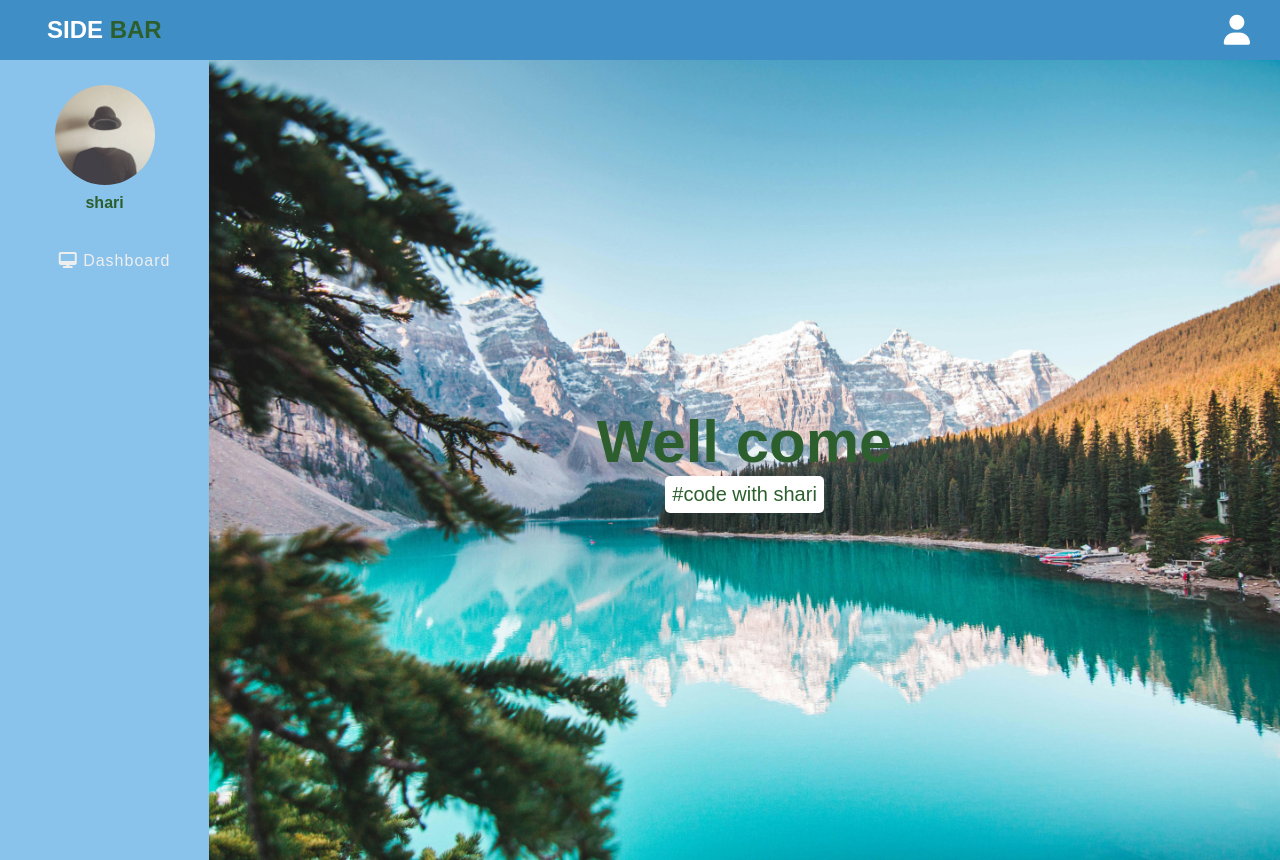
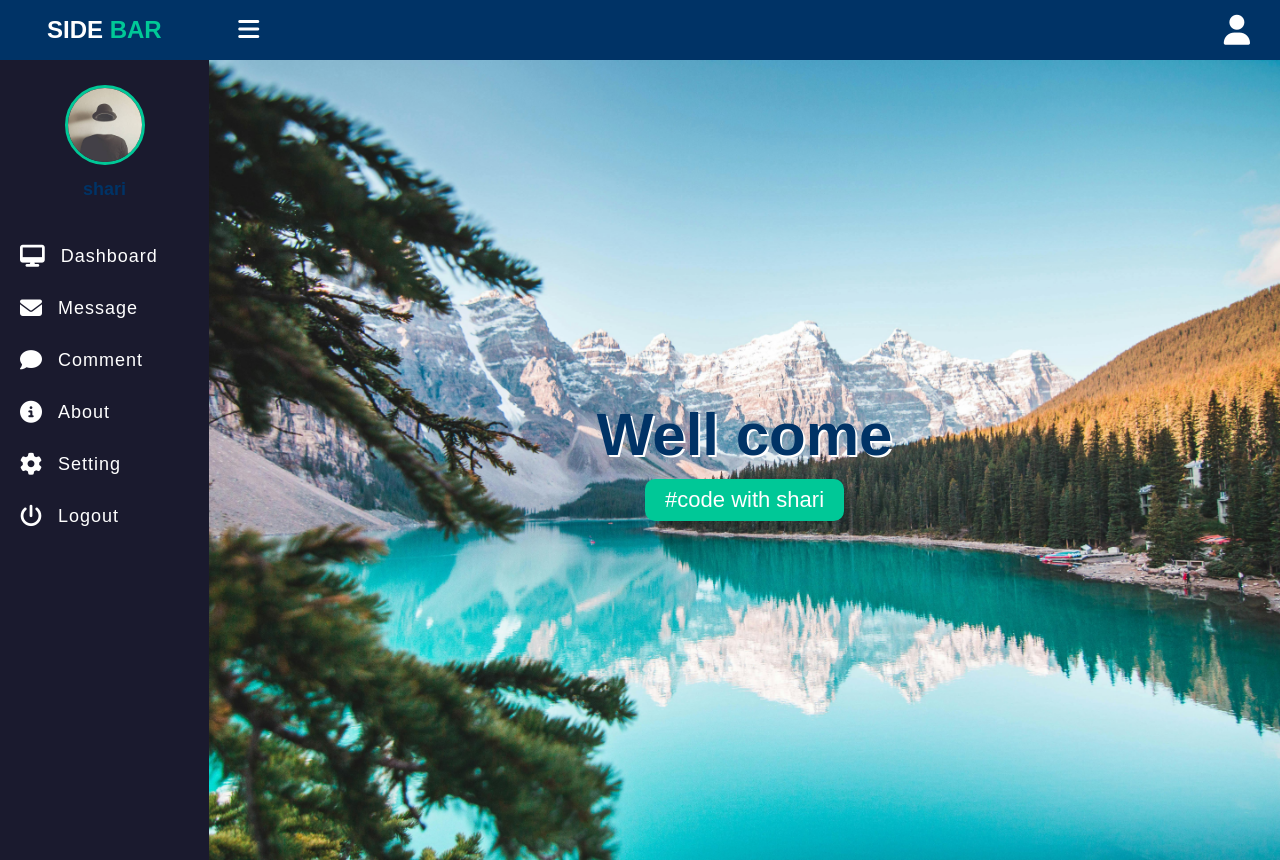
Before and after one commit to shaharyar522/Sidebar-Menu-Dashboard, a PHP site: page / in a window 1280 px wide. Run offline with PHP 8.4, Linux system fonts and the light colour scheme.

Commit message:
working on sytling

```diff
--- a/css/style.css
+++ b/css/style.css
@@ -1,97 +1,159 @@
-
-
-*{
+* {
     padding: 0;
     margin: 0;
     box-sizing: border-box;
-    font-family: sans-serif;
+    font-family: 'Poppins', sans-serif;
 }
-.header{
+
+body {
+    background-color: #f5f7fa;
+}
+
+.header {
     display: flex;
     justify-content: space-between;
     align-items: center;
     padding: 15px 30px;
-    background-color:#408EC6;
+    background-color: #003366;
     color: #FFFFFF;
 }
-.u-name{
-    font-family: 20px;
+
+.u-name {
+    font-size: 24px;
     padding-left: 17px;
 }
-.u-name b{
-    color: #2C5F2D;
+
+.u-name b {
+    color: #00C897;
 }
-.header i{
-font-size: 30px;
-cursor: pointer;
-color: #FFFFFF;
+
+.header i {
+    font-size: 30px;
+    cursor: pointer;
+    color: #FFFFFF;
+    transition: color 0.3s;
 }
-.header i:hover{
-    color: #2C5F2D;
+
+.header i:hover {
+    color: #00C897;
 }
+
 .user-p {
     text-align: center;
-
-    padding-top: 25px;
-}
-.user-p img {
-    width: 100px;
-    height: 100px; /* Add this */
-    object-fit: cover; /* This helps the image not look stretched */
-    border-radius: 50%;
+    padding: 25px 0;
 }
 
-
-.user-p h4{
-    color: #2C5F2D;
-    padding: 5px 0;
+.user-p img {
+    width: 80px;
+    height: 80px;
+    object-fit: cover;
+    border-radius: 50%;
+    border: 3px solid #00C897;
 }
 
-.side-bar{
+.user-p h4 {
+    color: #003366;
+    margin-top: 10px;
+    font-size: 18px;
+}
+
+.side-bar {
     width: 250px;
-    background-color:#89c3ec;
+    background-color: #1A1A2E;
     min-height: 100vh;
+    transition: 0.4s ease;
+    position: relative;
 }
-.body{
+
+.body {
     display: flex;
 }
+
 .section-1 {
     width: 100%;
-    background:url(../images/pexels-jaime-reimer-1376930-2662116.jpg) ;
-    background-size: cover;
-    background-position: center;
+    background: url(../images/pexels-jaime-reimer-1376930-2662116.jpg) no-repeat center center/cover;
     display: flex;
     justify-content: center;
     align-items: center;
     flex-direction: column;
+    min-height: 100vh;
 }
-.section-1 h1{
-    color: #2C5F2D;
+
+.section-1 h1 {
+    color: #003366;
     font-size: 60px;
+    text-shadow: 2px 2px #ffffff;
 }
+
 .section-1 p {
-    color: #2C5F2D;
-    font-size: 20px;
-    background-color: #fff;
-    padding: 7px;
-    border-radius: 5px;
+    color: #ffffff;
+    font-size: 22px;
+    background-color: #00C897;
+    padding: 8px 20px;
+    margin-top: 10px;
+    border-radius: 10px;
 }
+
 .side-bar ul {
-     margin-top: 20px;
-     list-style: none;
+    margin-top: 30px;
+    list-style: none;
+    padding: 0;
+}
 
+.side-bar ul li {
+    font-size: 18px;
+    padding: 15px 20px;
+    white-space: nowrap;
+    overflow: hidden;
+    text-overflow: ellipsis;
+    transition: background 0.3s, color 0.3s;
 }
-.side-bar ul li{
-    font-size: 16px;
-    padding: 15px 0px;
-    padding-left: 20px;
+
+.side-bar ul li:hover {
+    background-color: #00C897;
 }
-.side-bar ul li:hover{
-    background-color: #2C5F2D;
+
+.side-bar ul li a {
+    display: flex;
+    align-items: center;
+    text-decoration: none;
+    color: #FFFFFF;
+    letter-spacing: 1px;
 }
-.side-bar ul li a{
-   text-decoration: none;
-   color: #eee;
-   cursor: pointer;
-   letter-spacing: 1px;
+
+.side-bar ul li a i {
+    font-size: 22px;
+    margin-right: 15px;
 }
+
+#navbtn {
+    display: inline-block;
+    margin-left: 70px;
+    font-size: 24px;
+    transition: color 0.3s;
+}
+
+#checkbox {
+    display: none;
+}
+
+/* Sidebar Collapse */
+#checkbox:checked ~ .body .side-bar {
+    width: 70px;
+}
+
+#checkbox:checked ~ .body .side-bar .user-p {
+    display: none;
+}
+
+#checkbox:checked ~ .body .side-bar ul li a span {
+    display: none;
+}
+
+#checkbox:checked ~ .body .side-bar ul li a {
+    justify-content: center;
+}
+
+#checkbox:checked ~ .body .side-bar ul li a i {
+    margin-right: 0;
+}
--- a/index.php
+++ b/index.php
@@ -13,8 +13,13 @@
 </head>
 
 <body>
+    <input type="checkbox" id="checkbox">
     <header class="header">
-        <h2 class="u-name">SIDE <b>BAR</b></h2>
+        <h2 class="u-name">SIDE <b>BAR</b>
+            <label for="checkbox">
+                <i id="navbtn" class="fa fa-bars" aria-hidden="true"></i>
+            </label>
+        </h2>
         <i class="fa fa-user" aria-hidden="true"></i>
     </header>
 
@@ -30,6 +35,36 @@
                             <span>Dashboard</span>
                         </a>
                     </li>
+                    <li>
+                        <a href="#">
+                            <i class="fa-solid fa-envelope"></i>
+                            <span>Message</span>
+                        </a>
+                    </li>
+                    <li>
+                        <a href="#">
+                            <i class="fa-solid fa-comment"></i>
+                            <span>Comment</span>
+                        </a>
+                    </li>
+                    <li>
+                        <a href="#">
+                            <i class="fa-solid fa-info-circle"></i>
+                            <span>About</span>
+                        </a>
+                    </li>
+                    <li>
+                        <a href="#">
+                            <i class="fa-solid fa-cog"></i>
+                            <span>Setting</span>
+                        </a>
+                    </li>
+                    <li>
+                        <a href="#">
+                            <i class="fa-solid fa-power-off"></i>
+                            <span>Logout</span>
+                        </a>
+                    </li>
                 </ul>
             </div>
         </nav>
```
